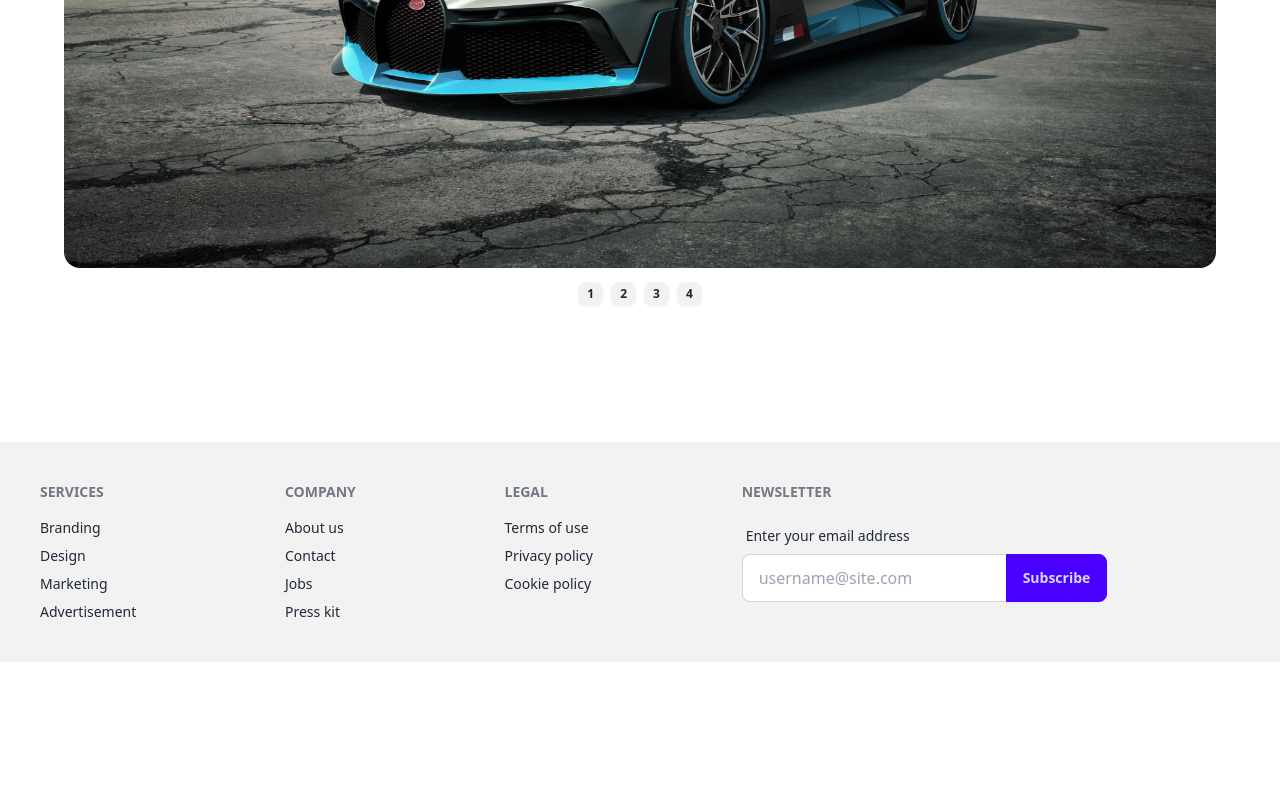
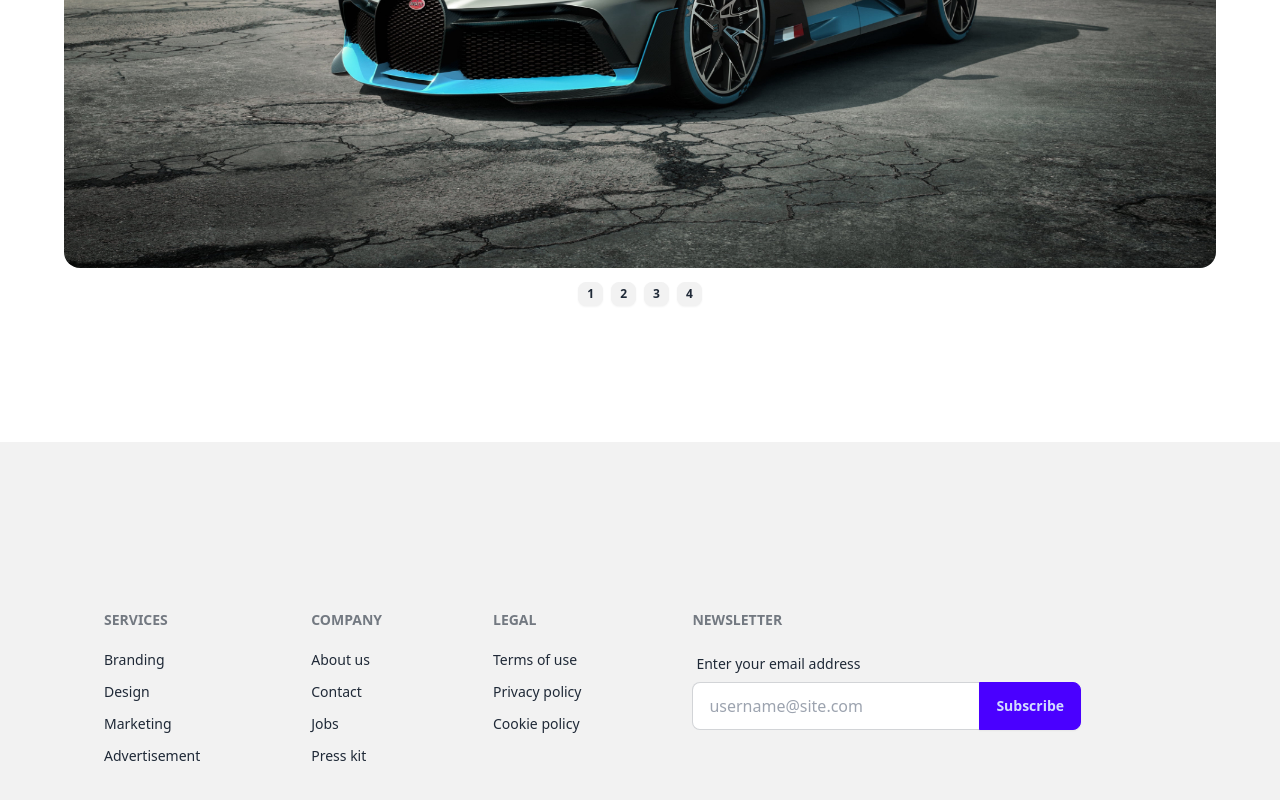
Before and after one commit to iamsuudi/bugatti, a React (Vite) app: page / in a window 1280 px wide. Shown: the part 2864-3664 px from the top of the page. Before the commit the page ends 3526 px from the top, so only its background shows below. Built offline with nearby package versions, Linux system fonts and the light colour scheme; a web font is replaced by a local one.

Commit message:
Imrpove UI of the footer
I added padding-y and increased width of email input

```diff
--- a/src/components/Footer.jsx
+++ b/src/components/Footer.jsx
@@ -1,21 +1,22 @@
 export default function Footer() {
     return (
-		<footer className="footer p-10 bg-base-200 text-base-content">
-			<nav>
+		<div className="flex justify-center py-32 bg-base-200">
+			<footer className="footer p-10 w-[90%] max-w-screen-xl bg-base-200 text-base-content">
+				<nav className="gap-3">
 					<h6 className="footer-title">Services</h6>
 					<a className="link link-hover">Branding</a>
 					<a className="link link-hover">Design</a>
 					<a className="link link-hover">Marketing</a>
 					<a className="link link-hover">Advertisement</a>
 				</nav>
-			<nav>
+				<nav className="gap-3">
 					<h6 className="footer-title">Company</h6>
 					<a className="link link-hover">About us</a>
 					<a className="link link-hover">Contact</a>
 					<a className="link link-hover">Jobs</a>
 					<a className="link link-hover">Press kit</a>
 				</nav>
-			<nav>
+				<nav className="gap-3">
 					<h6 className="footer-title">Legal</h6>
 					<a className="link link-hover">Terms of use</a>
 					<a className="link link-hover">Privacy policy</a>
@@ -33,7 +34,7 @@ export default function Footer() {
 							<input
 								type="text"
 								placeholder="username@site.com"
-							className="input input-bordered join-item"
+								className="input input-bordered join-item w-72"
 							/>
 							<button className="btn btn-primary join-item">
 								Subscribe
@@ -42,5 +43,6 @@ export default function Footer() {
 					</fieldset>
 				</form>
 			</footer>
+		</div>
 	);
 }
```
Lines whose indentation alone changed are shown as unchanged.
